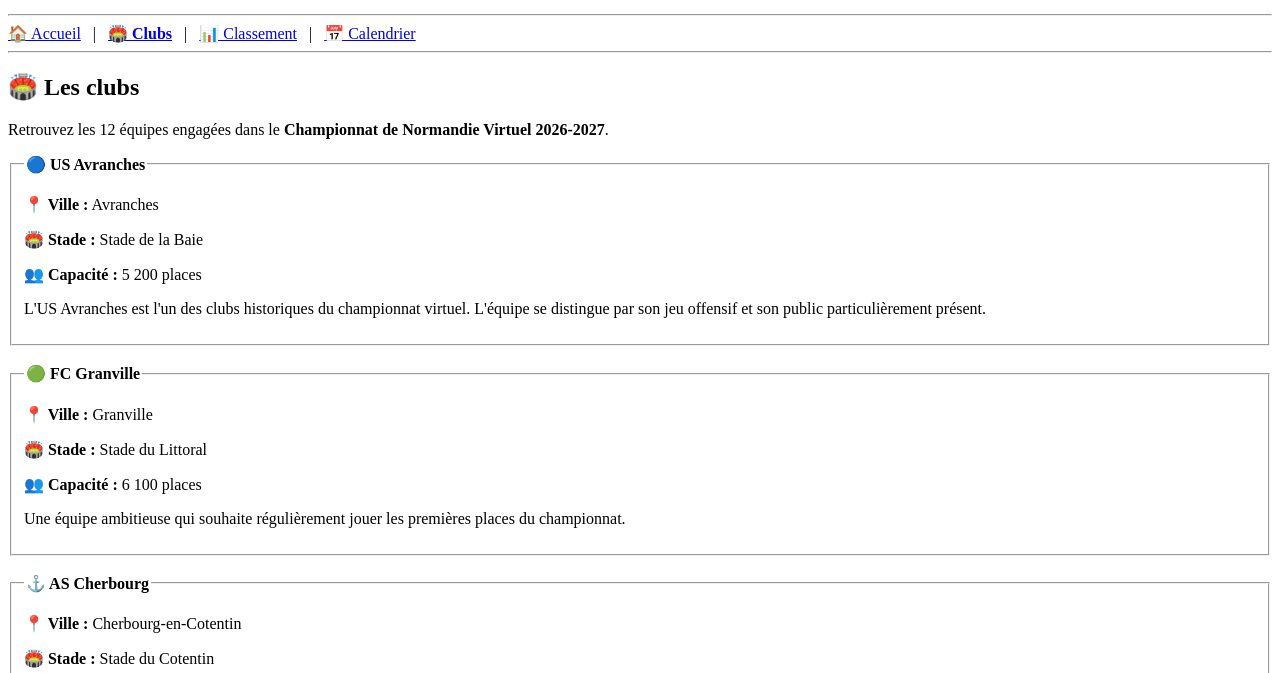
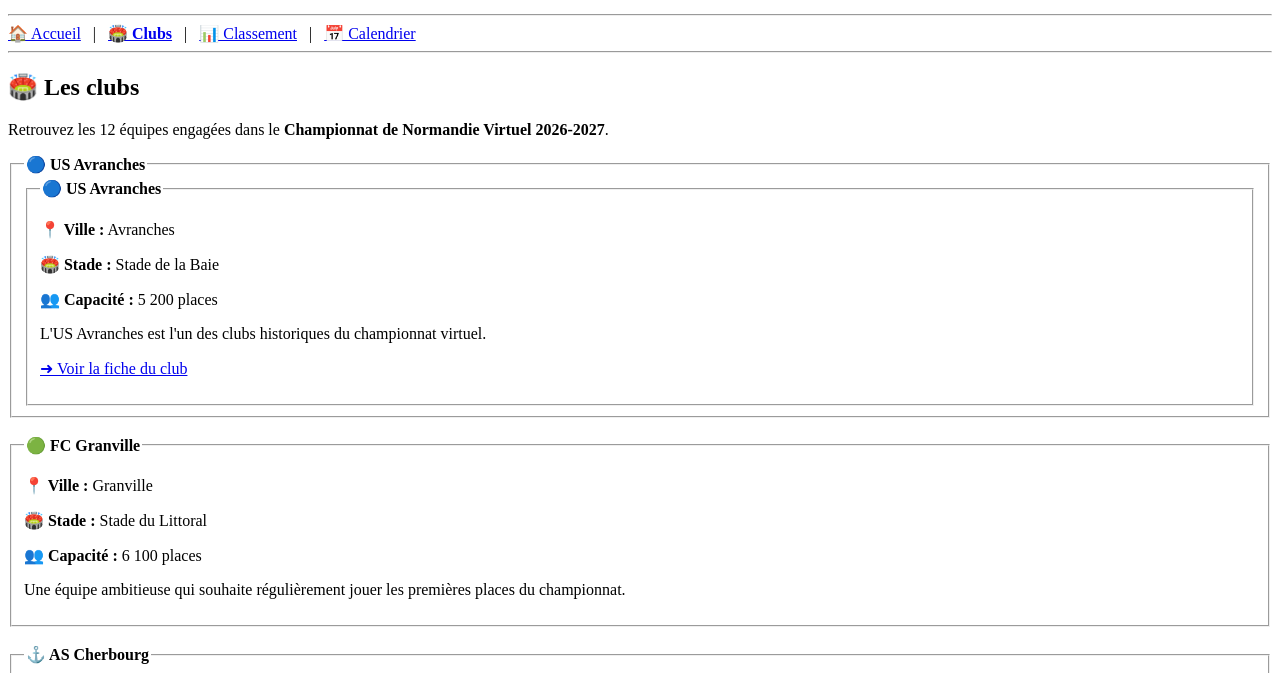
Before and after one commit to paulrault/footmanager-normandie, a plain HTML site: page clubs.html in a window 1280 px wide. Shown: the part 127-800 px from the top of the page. Drawn offline with Linux system fonts and the light colour scheme.

Commit message:
Refactor US Avranches section in clubs.html
Updated the US Avranches section with structured fieldset and additional details.

```diff
--- a/clubs.html
+++ b/clubs.html
@@ -68,6 +68,11 @@
         <fieldset>
 
             <legend><strong>🔵 US Avranches</strong></legend>
+<fieldset>
+
+    <legend>
+        <strong>🔵 US Avranches</strong>
+    </legend>
 
     <p>
         <strong>📍 Ville :</strong> Avranches
@@ -82,9 +87,14 @@
     </p>
 
     <p>
-                L'US Avranches est l'un des clubs historiques du
-                championnat virtuel. L'équipe se distingue par son
-                jeu offensif et son public particulièrement présent.
+        L'US Avranches est l'un des clubs historiques
+        du championnat virtuel.
+    </p>
+
+    <p>
+        <a href="clubs/us-avranches.html">
+            ➜ Voir la fiche du club
+        </a>
     </p>
 
 </fieldset>
```
Lines whose indentation alone changed are shown as unchanged.
